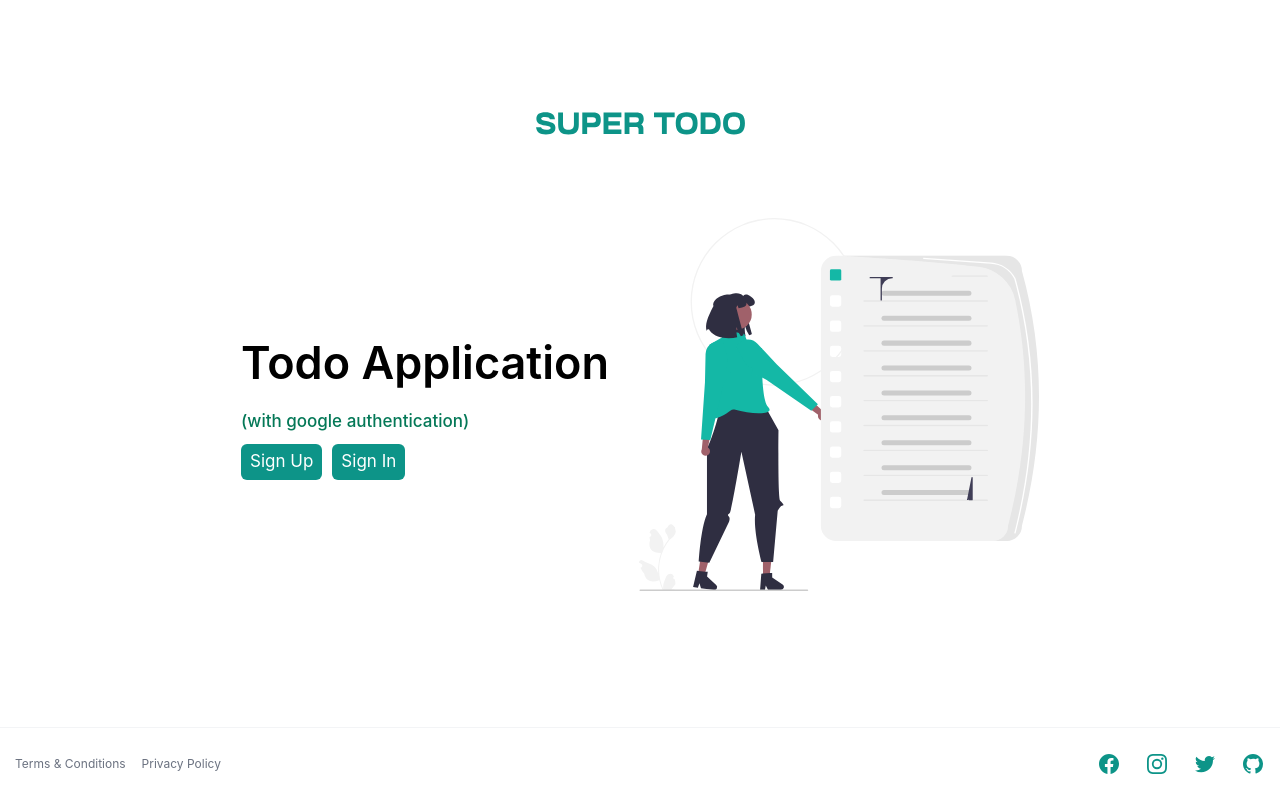
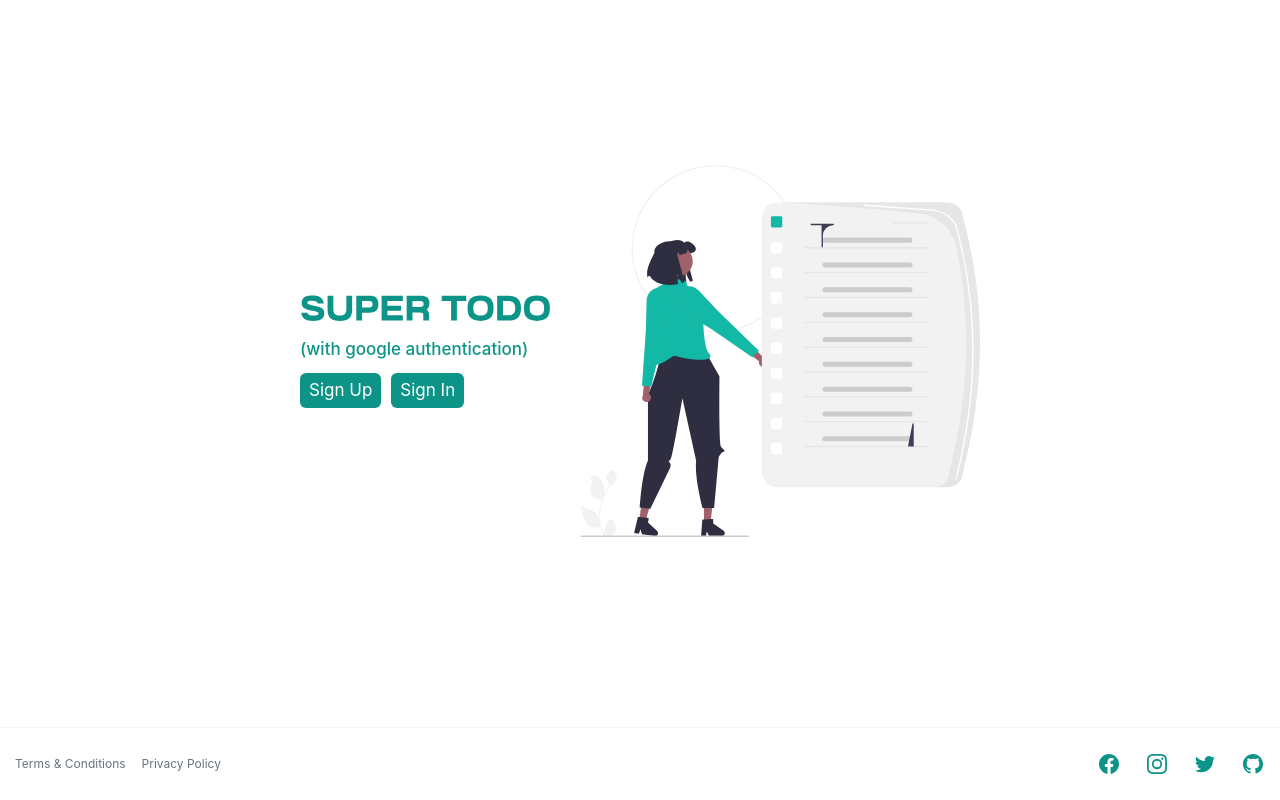
Before and after one commit to svkhrobbeck/super-todo, a React (Vite) app in the folder client/: page / in a window 1280 px wide. Built offline with nearby package versions, Linux system fonts and the light colour scheme; no server answers; a web font is replaced by a local one.

Commit message:
update landing page

```diff
--- a/client/src/pages/landing.jsx
+++ b/client/src/pages/landing.jsx
@@ -23,18 +23,14 @@ const Landing = () => {
       </Helmet>
 
       <section className="w-full h-screen">
-        <div className="flex flex-col h-full justify-center">
+        <div className="h-full flex gap-[30px] lg:gap-[20px] items-center justify-center md:text-center">
+          <div className="flex flex-col">
             <img
-            className="block cursor-pointer mx-auto mb-[80px] w-[250px] 2xl:w-[235px] xl:w-[210px] lg:w-[190px] md:w-[175px] sm:w-[170px]"
+              className="mb-[12px] block cursor-pointer w-[290px] 2xl:w-[275px] xl:w-[250px] lg:w-[230px] md:w-[215px] sm:w-[180px] xs:w-[165px]"
               src="/images/logo-teal.svg"
               alt="logo teal"
             />
-          <div className="flex gap-[30px] lg:gap-[20px] items-center justify-center md:text-center">
-            <div className="flex flex-col">
-              <h2 className="text-[48px] xl:text-[45px] lg:text-[38px] md:text-[34px] mb-[12px] font-semibold">
-                Todo Application
-              </h2>
-              <p className="text-emerald-700 font-medium mb-[10px]">
+            <p className="text-teal-600 font-medium mb-[10px]">
               (with google authentication)
             </p>
             <div className="flex gap-[10px] md:justify-center">
@@ -52,7 +48,6 @@ const Landing = () => {
             alt="landing illustration"
           />
         </div>
-        </div>
       </section>
     </>
   );
```
Lines whose indentation alone changed are shown as unchanged.
